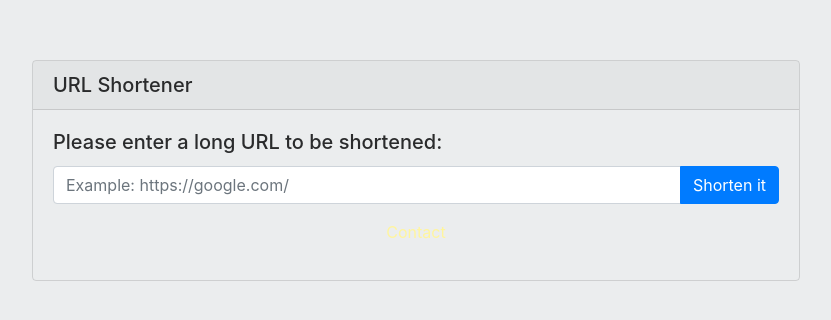
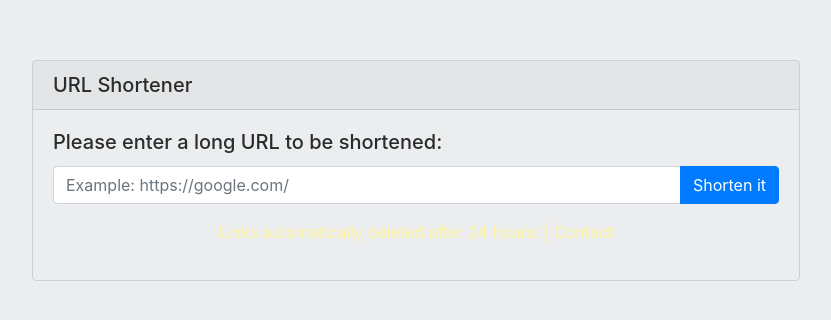
Before and after one commit to dslvd/url-shortener, a plain HTML site: page index.html in a window 1280 px wide. Shown: the part 230-550 px from the top of the page, without its empty margins (224-1055 px from the left). Drawn offline with nearby package versions, Linux system fonts and the light colour scheme.

Commit message:
Update index.html

```diff
--- a/index.html
+++ b/index.html
@@ -79,7 +79,7 @@
         </div>
       </div>
       <div class="card-text">
-        <a href="https://dslvd.com" target="_self">Contact</a>
+        <a href="https://dslvd.com" target="_self">Links automatically deleted after 24 hours! | Contact</a>
       </div>
       <p id="notice"></p>
     </div>
```
